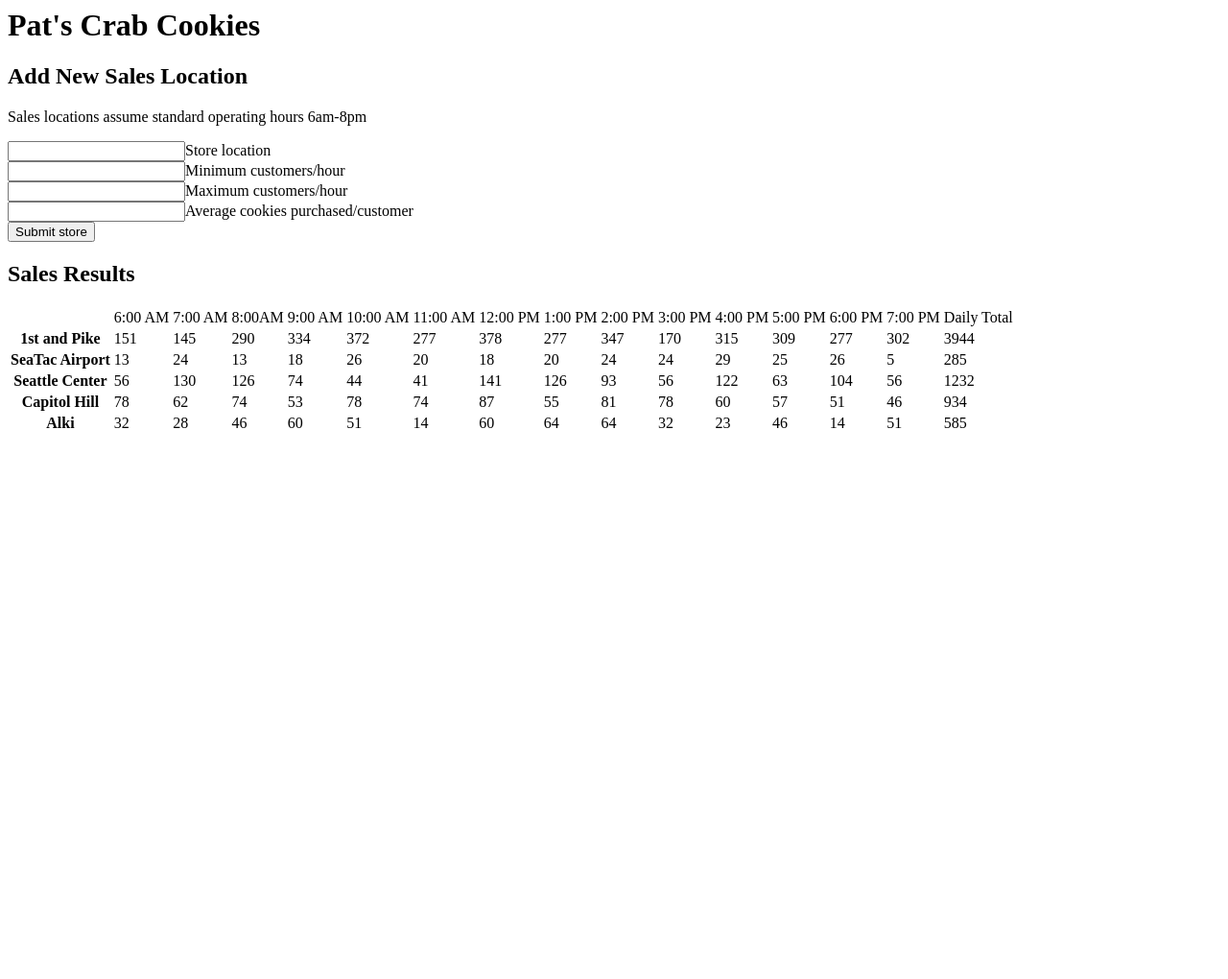
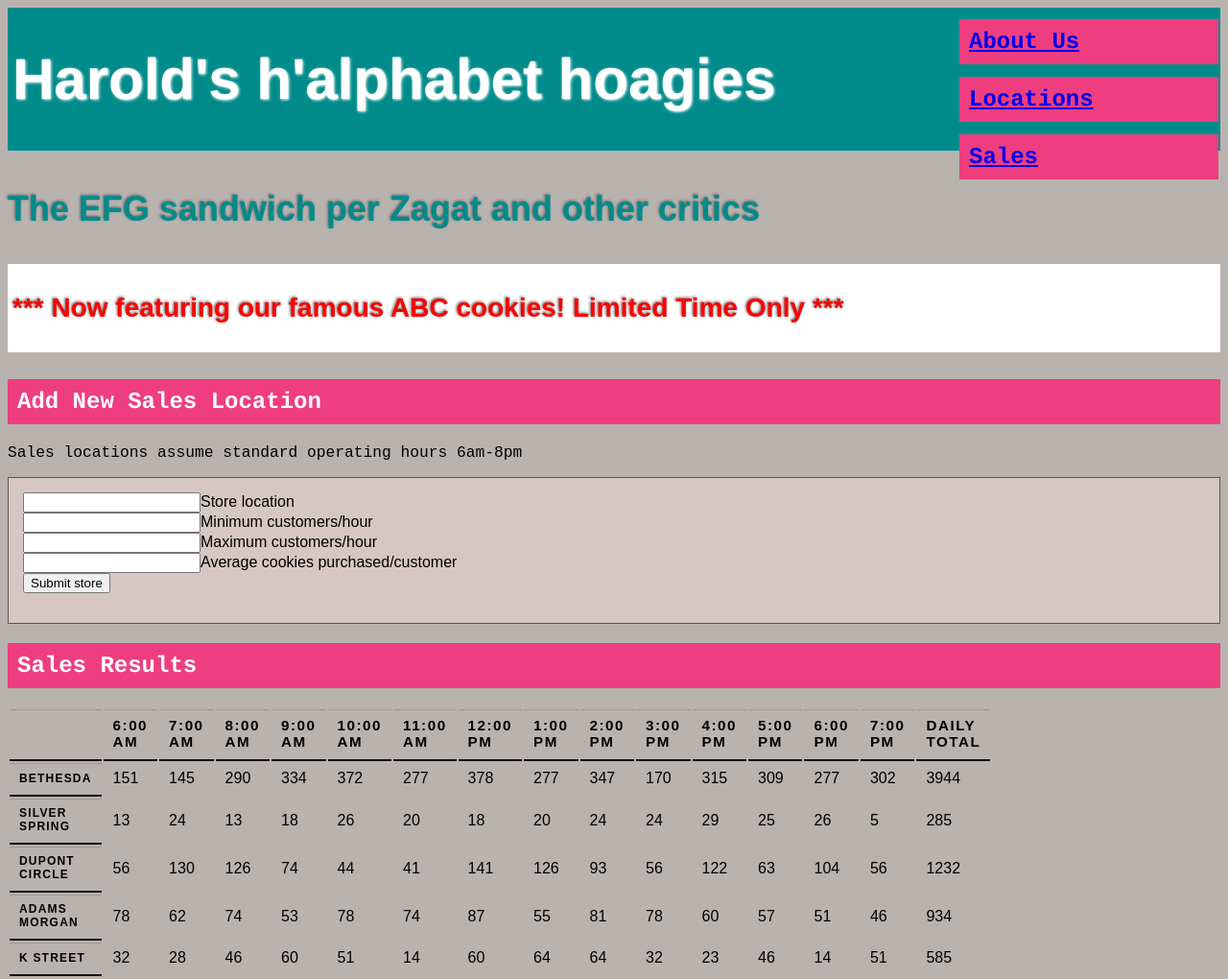
Before and after one commit to haroldwolfinger/cookie-stand, a plain HTML site: page sales.html in a window 1280 px wide. Shown: the whole page at 96% size. Before the commit the page ends 800 px from the top, so only its background shows below. Drawn offline with Linux system fonts and the light colour scheme.

Commit message:
Revised the main.css page to begin building out the front-facing portion of the website.  Also added locations.html file.

```diff
--- a/main.css
+++ b/main.css
@@ -0,0 +1,121 @@
+body {
+    font-family: Arial;
+    background-color: rgb(185,179,175);
+  }
+
+h2.aboutBanner {
+    position: fixed;
+    top: 0px;
+    left: 1000px;
+    width: 250px;
+}
+
+h2.locationBanner {
+    position: fixed;
+    top: 60px;
+    left: 1000px;
+    width: 250px;
+}
+h2.salesBanner {
+    position: fixed;
+    top: 120px;
+    left: 1000px;
+    width: 250px;
+}
+
+h1 {
+    font-family: Helvetica;
+    font-size: 60px;
+    text-shadow: 1px 1px 3px;
+    color: rgb(255, 255, 255);
+    background-color: DarkCyan;
+    padding-top: 40px;
+    padding-left: 5px;
+    padding-bottom: 40px;
+  }
+
+h3 {
+    font-family: Arial;
+    color: DarkCyan;
+    font-size: 36px;
+    text-shadow: -1px -1px 3px #666666;
+
+  }
+
+h3#ABCs {
+    color: red;
+    background-color: rgb(255,255,255);
+    padding-left: 5px;
+    padding-top: 30px;
+    padding-bottom: 30px;
+    font-size: 28px;
+  }
+
+h2 {
+    font-family: Courier;
+    color: rgb(255,255,255);
+    background-color: #ee3e80;
+    padding: 10px
+
+  }
+
+p {
+    font-family: monospace;
+    font-size: 125%;
+
+  }
+
+.inputBoxes {
+    border: 1px solid #665544;
+    background-color: rgb(215,199,195);
+    padding: 15px;
+  }
+
+input.submit:hover {
+    background-color: #665544;
+  }
+
+input.submit:active {
+    background-color: chocolate;
+  }
+
+.storeFormClass {
+    font-family: monospace;
+    font-weight: medium;
+    font-style: oblique;
+    font-size: 100%;
+    border: 1px solid;
+
+  }
+
+salesTable {
+    font-family: Arial;
+    font-weight: bold;
+    font-size: 95%
+  }
+
+table {
+    width: 1000px;
+  }
+
+th, td {
+    padding: 7px 10px 10px 10px;
+  }
+
+th {
+    text-transform: uppercase;
+    letter-spacing: 0.1em;
+    font-size: 75%;
+    border-bottom: 2px solid #111111;
+    border-top: 1px solid #999;
+    text-align: left;
+  }
+
+tr:hover {
+    background-color: #c3e6e5;
+  }
+
+  #hoursRow {
+    font-weight: bold;
+    font-size: 95%;
+  }
--- a/main.js
+++ b/main.js
@@ -16,16 +16,16 @@ let Store = function(location, open, close, minCust, maxCust, avgCookies, dailyS
 let storeArray = []
 
 // Create array of hourly + daily sales
-let hoursArray = ["6:00 AM", "7:00 AM", "8:00AM", "9:00 AM", "10:00 AM", "11:00 AM", "12:00 PM", "1:00 PM", "2:00 PM", "3:00 PM", "4:00 PM", "5:00 PM", "6:00 PM", "7:00 PM", "Daily Total"];
+let hoursArray = ["6:00 AM", "7:00 AM", "8:00 AM", "9:00 AM", "10:00 AM", "11:00 AM", "12:00 PM", "1:00 PM", "2:00 PM", "3:00 PM", "4:00 PM", "5:00 PM", "6:00 PM", "7:00 PM", "Daily Total"];
 
 // **********************************************
 
 // Create instances for each store
-let storeOne = new Store("1st and Pike", 6, 20, 23, 65, 6.3, 0)
-let storeTwo = new Store("SeaTac Airport", 6, 20, 3, 24, 1.2, 0)
-let storeThree = new Store("Seattle Center", 6, 20, 11, 38, 3.7, 0)
-let storeFour = new Store("Capitol Hill", 6, 20, 20, 38, 2.3, 0)
-let storeFive = new Store("Alki", 6, 20, 2, 16, 4.6, 0)
+let storeOne = new Store("Bethesda", 6, 20, 23, 65, 6.3, 0)
+let storeTwo = new Store("Silver Spring", 6, 20, 3, 24, 1.2, 0)
+let storeThree = new Store("Dupont Circle", 6, 20, 11, 38, 3.7, 0)
+let storeFour = new Store("Adams Morgan", 6, 20, 20, 38, 2.3, 0)
+let storeFive = new Store("K Street", 6, 20, 2, 16, 4.6, 0)
 
 storeArray.push(storeOne, storeTwo, storeThree, storeFour, storeFive)
 
@@ -75,10 +75,12 @@ elBody.appendChild(elTable)
     let elHourHeader = document.createElement('th') ;
         elRow.appendChild(elHourHeader) ;
         console.log(elHourHeader.innerText)
-        elRow.appendChild(elHourHeader)
+        elRow.appendChild(elHourHeader);
+
 
         for (let h = 0; h <= 14; h++) {
-            let newText = document.createElement('td') ;
+            let newText = document.createElement('th') ;
+            newText.setAttribute('id', 'hoursRow') ;
             newText.innerText = hoursArray[h] ;
             elRow.appendChild(newText)
         }
--- a/sales.html
+++ b/sales.html
@@ -1,10 +1,21 @@
 <html>
+      <head>
+            <title>Harold's h'alphabet hoagies: Cookie sales projections</title>
+            <link href="main.css" type="text/css", rel="stylesheet" />
+      </head>
       <body>
+            <h2 class="aboutBanner"><a href="index.html">About Us</a></br></h2>
+            <h2 class="locationBanner"><a href="locations.html">Locations</a></br></h2>
+            <h2 class="salesBanner"><a href="sales.html">Sales</a></br></h2>
+
             <div id="page">
-                  <h1 id="header">Pat's Crab Cookies</h1>
-                  <h2>Add New Sales Location</h2>
-                  <p>Sales locations assume standard operating hours 6am-8pm</p>
+                        <h1 id="header">Harold's h'alphabet hoagies</h1>
+                        <h3>The EFG sandwich per Zagat and other critics</h3>
+                        <h3 id="ABCs">*** Now featuring our famous ABC cookies! Limited Time Only ***</h3>
+                        <h2>Add New Sales Location</h2>
+                        <p>Sales locations assume standard operating hours 6am-8pm</p>
             </div>
+            <div class="inputBoxes">
                   <form id="storeForm">
                         <input required name="inputLocation"/>Store location<br />
                         <input required name='inputMinCust' />Minimum customers/hour<br />
@@ -14,7 +25,7 @@
                   </form>
             </div>
             <h2>Sales Results</h2>
-            <div id="salesTable"></div>
+            <div id="salesTable" class="hoursRow"></div>
 
       </body>
       <script src="main.js"></script>
```
Also changed, not shown: locations.html (added).
